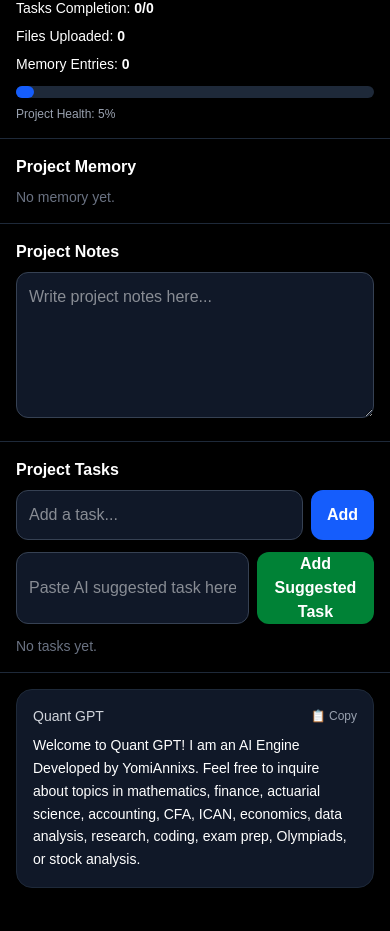
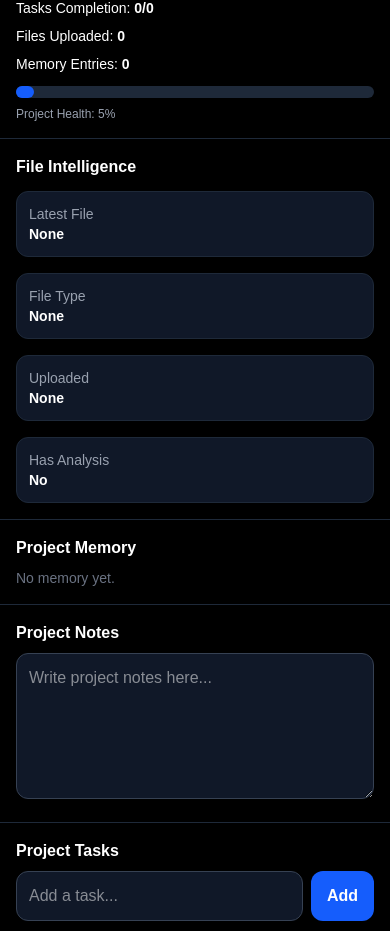
Before and after one commit to yomiannixs-jpg/QuantGPT, a Next.js app in the folder frontend/: page /dashboard in a window 390 px wide. Shown: the part 2298-3229 px from the top of the page. Built offline with nearby package versions, Linux system fonts and the light colour scheme.

Commit message:
Add file intelligence section to dashboard

```diff
--- a/frontend/app/dashboard/page.tsx
+++ b/frontend/app/dashboard/page.tsx
@@ -237,6 +237,17 @@ const nextFocus =
     ? "Expand project notes"
     : "Generate summary";
 
+  const latestFileType =
+  mostRecentFile?.type || "None";
+
+const latestFileUploadedAt =
+  mostRecentFile?.uploadedAt
+    ? new Date(mostRecentFile.uploadedAt).toLocaleString()
+    : "None";
+
+const latestFileHasAnalysis =
+  mostRecentFile?.analysis ? "Yes" : "No";
+
   useEffect(() => {
     const urlMode = searchParams.get("mode");
     const savedProjects = localStorage.getItem("quant-gpt-projects");
@@ -1263,6 +1274,42 @@ const newProject: Project = {
   </div>
 </div>
 
+           <div className="border-b border-gray-800 p-4">
+  <h3 className="font-semibold mb-3">
+    File Intelligence
+  </h3>
+
+  <div className="grid md:grid-cols-4 gap-4 text-sm">
+    <div className="bg-gray-900 border border-gray-800 rounded-xl p-3">
+      <div className="text-gray-400">Latest File</div>
+      <div className="font-semibold truncate">
+        {mostRecentFile?.name || "None"}
+      </div>
+    </div>
+
+    <div className="bg-gray-900 border border-gray-800 rounded-xl p-3">
+      <div className="text-gray-400">File Type</div>
+      <div className="font-semibold truncate">
+        {latestFileType}
+      </div>
+    </div>
+
+    <div className="bg-gray-900 border border-gray-800 rounded-xl p-3">
+      <div className="text-gray-400">Uploaded</div>
+      <div className="font-semibold truncate">
+        {latestFileUploadedAt}
+      </div>
+    </div>
+
+    <div className="bg-gray-900 border border-gray-800 rounded-xl p-3">
+      <div className="text-gray-400">Has Analysis</div>
+      <div className="font-semibold">
+        {latestFileHasAnalysis}
+      </div>
+    </div>
+  </div>
+</div>
+
       <div className="border-b border-gray-800 p-4">
         <h3 className="font-semibold mb-2">
            Project Memory
```
